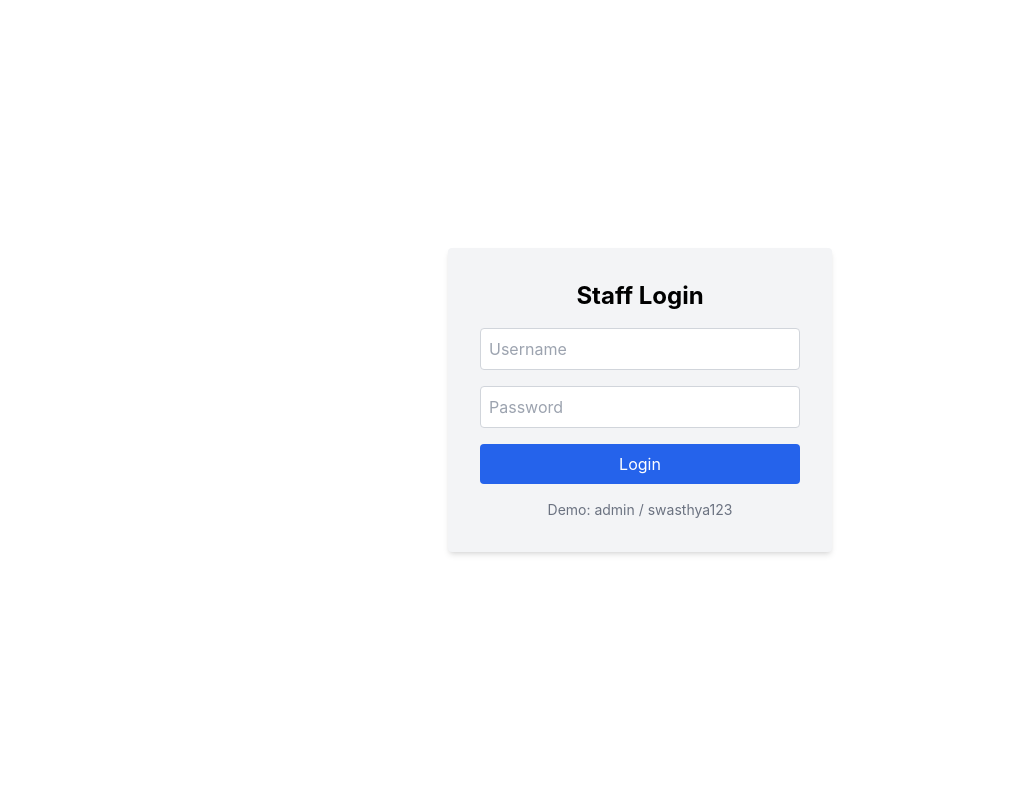
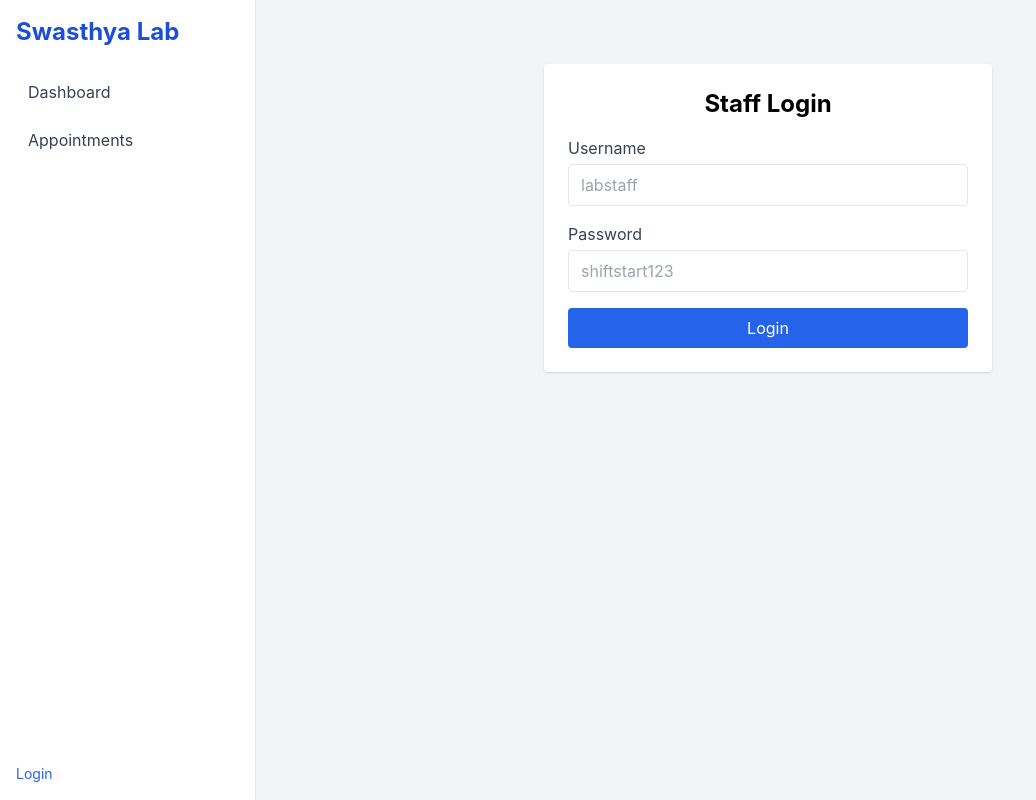
Before and after one commit to RIT-Hackathon/Laboratory-dashboard, a React (Vite) app in the folder lab-dashboard/: page /login in a window 1280 px wide. Shown: the whole page, without its empty margins (0-1036 px from the left). Built offline with nearby package versions, Linux system fonts and the light colour scheme.

Commit message:
Logging changes

```diff
--- a/lab-dashboard/package.json
+++ b/lab-dashboard/package.json
@@ -10,8 +10,10 @@
     "preview": "vite preview"
   },
   "dependencies": {
+    "@reduxjs/toolkit": "^2.6.1",
     "react": "^19.0.0",
     "react-dom": "^19.0.0",
+    "react-redux": "^9.2.0",
     "react-router-dom": "^7.3.0"
   },
   "devDependencies": {
--- a/lab-dashboard/src/App.jsx
+++ b/lab-dashboard/src/App.jsx
@@ -1,51 +1,50 @@
-import React, { useState } from 'react';
-import { BrowserRouter, Routes, Route } from 'react-router-dom';
-import Home from './pages/Home';
-// import LoginPage from './pages/LoginPage
-import AppointmentsPage from './pages/appointments/AppointmentsPage';
-import DashboardLayout from './components/layout/DashboardLayout';
-import AuthLayout from './components/layout/AuthLayout';
-import StaffPage from './pages/staff/StaffList';
-import PatientsPage from './pages/patients/PatientsPage';
-import LoginPage from './pages/LoginPage';
+import React, { useState, useEffect } from 'react';
+import { BrowserRouter as Router, Routes, Route, Navigate } from 'react-router-dom';
+import DashboardPage from '../src/pages/dashboard/DashboardPage';
+import AppointmentsPage from '../src/pages/appointments/AppointmentsPage';
+import StaffPage from '../src/pages/staff/StaffList';
+import PatientsPage from '../src/pages/patients/PatientsPage';
+import LoginPage from '../src/pages/LoginPage';
+import Sidebar from './components/layout/Sidebar';
+
 
 const App = () => {
   const [isLoggedIn, setIsLoggedIn] = useState(false);
 
   const handleLogin = (username, password) => {
-    console.log('Attempted Login:', { username, password });
-
-    if (username === 'admin' && password === 'swasthya123') {
-      console.log('Login successful!');
+    if (username === 'labstaff' && password === 'shiftstart123') {
       setIsLoggedIn(true);
     } else {
-      alert('Invalid credentials!');
-      console.log('Login failed!');
+      alert('Invalid credentials');
     }
   };
 
+  const handleLogout = () => {
+    setIsLoggedIn(false);
+  };
+
   return (
-    <div className="min-h-screen bg-gray-100">
-      {isLoggedIn ? (
-        <BrowserRouter>
+    <Router>
+      <div className="flex h-screen">
+        <Sidebar isLoggedIn={isLoggedIn} onLogout={handleLogout} />
+        <div className="flex-1 overflow-y-auto bg-gray-100 p-6">
           <Routes>
-            {/* Routes that use Dashboard Layout (after login) */}
-            <Route element={<DashboardLayout />}>
-              <Route path="/" element={<Home />} />
-              <Route path="/appointments" element={<AppointmentsPage />} />
-              <Route path="/staff" element={<StaffPage />} />
-              <Route path="/patients" element={<PatientsPage />} />
-              {/* Add more dashboard-protected routes here */}
-            </Route>
-
-            {/* Optional: 404 Not Found route */}
-            <Route path="*" element={<div className="text-center mt-10 text-xl font-semibold">404 - Page Not Found</div>} />
+            <Route path="/" element={<DashboardPage />} />
+            <Route path="/appointments" element={<AppointmentsPage />} />
+            <Route
+              path="/staff"
+              element={isLoggedIn ? <StaffPage /> : <Navigate to="/login" replace />}
+            />
+            <Route
+              path="/patients"
+              element={isLoggedIn ? <PatientsPage /> : <Navigate to="/login" replace />}
+            />
+            <Route path="/login" element={<LoginPage onLogin={handleLogin} />} />
+            <Route path="*" element={<Navigate to="/" replace />} />
           </Routes>
-        </BrowserRouter>
-      ) : (
-        <LoginPage onLogin={handleLogin} />
-      )}
-    </div>
+        </div>
+      </div>
+    </Router>
   );
 };
 
--- a/lab-dashboard/src/components/layout/Sidebar.jsx
+++ b/lab-dashboard/src/components/layout/Sidebar.jsx
@@ -1,33 +1,67 @@
 import React from 'react';
-import { Link, useLocation } from 'react-router-dom';
+import { Link, useLocation, useNavigate } from 'react-router-dom';
 
-const navItems = [
-  { name: 'Dashboard', path: '/' },
-  { name: 'Appointments', path: '/appointments' },
-  { name: 'Staff', path: '/staff' },
-  { name: 'Patients', path: '/patients' }
-];
+const Sidebar = ({ isLoggedIn, onLogout }) => {
+  const location = useLocation();
+  const navigate = useNavigate();
+  const activeClass = 'bg-blue-500 text-white rounded px-3 py-2';
+  const normalClass = 'text-gray-700 px-3 py-2 rounded hover:bg-blue-100';
 
-const Sidebar = () => {
-  const { pathname } = useLocation();
+  const handleLoginRedirect = () => {
+    navigate('/login');
+  };
 
   return (
-    <aside className="w-64 bg-white h-screen shadow-md p-4">
-      <h2 className="text-2xl font-bold mb-6 text-primary">Swasthya Lab</h2>
-      <nav>
-        {navItems.map(item => (
+    <div className="w-64 bg-white border-r h-full flex flex-col p-4 justify-between">
+      <div>
+        <h1 className="text-2xl font-bold text-blue-700 mb-6">Swasthya Lab</h1>
+        <nav className="flex flex-col space-y-2">
+          <Link to="/" className={location.pathname === '/' ? activeClass : normalClass}>
+            Dashboard
+          </Link>
           <Link
-            key={item.name}
-            to={item.path}
-            className={`block px-4 py-2 rounded mb-2 ${
-              pathname === item.path ? 'bg-primary text-white' : 'text-gray-700 hover:bg-gray-200'
-            }`}
+            to="/appointments"
+            className={location.pathname === '/appointments' ? activeClass : normalClass}
           >
-            {item.name}
+            Appointments
           </Link>
-        ))}
-      </nav>
-    </aside>
+          {isLoggedIn && (
+            <>
+              <Link
+                to="/staff"
+                className={location.pathname === '/staff' ? activeClass : normalClass}
+              >
+                Staff
+              </Link>
+              <Link
+                to="/patients"
+                className={location.pathname === '/patients' ? activeClass : normalClass}
+              >
+                Patients
+              </Link>
+            </>
+          )}
+        </nav>
+      </div>
+
+      <div className="text-sm text-gray-500 mt-4">
+        {isLoggedIn ? (
+          <button
+            onClick={onLogout}
+            className="text-red-500 hover:underline mt-4 block"
+          >
+            Logout
+          </button>
+        ) : (
+          <button
+            onClick={handleLoginRedirect}
+            className="text-blue-600 hover:underline mt-4 block"
+          >
+            Login
+          </button>
+        )}
+      </div>
+    </div>
   );
 };
 
--- a/lab-dashboard/src/pages/LoginPage.jsx
+++ b/lab-dashboard/src/pages/LoginPage.jsx
@@ -1,48 +1,51 @@
 import React, { useState } from 'react';
+import { useNavigate } from 'react-router-dom';
 
 const LoginPage = ({ onLogin }) => {
   const [username, setUsername] = useState('');
   const [password, setPassword] = useState('');
+  const navigate = useNavigate();
 
   const handleSubmit = (e) => {
     e.preventDefault();
     onLogin(username, password);
+    if (username === 'labstaff' && password === 'shiftstart123') {
+      navigate('/staff'); // Redirect to Staff page after login
+    }
   };
 
   return (
-    <div className="flex items-center justify-center h-screen bg-white">
-      <form
-        onSubmit={handleSubmit}
-        className="bg-gray-100 p-8 rounded shadow-md w-full max-w-sm space-y-4"
-      >
-        <h2 className="text-2xl font-bold text-center">Staff Login</h2>
-
+    <div className="max-w-md mx-auto bg-white p-6 rounded shadow mt-10">
+      <h2 className="text-2xl font-bold mb-4 text-center">Staff Login</h2>
+      <form onSubmit={handleSubmit} className="space-y-4">
+        <div>
+          <label className="block mb-1 text-gray-700">Username</label>
           <input
             type="text"
-          placeholder="Username"
             value={username}
             onChange={(e) => setUsername(e.target.value)}
-          className="w-full p-2 border border-gray-300 rounded"
+            className="w-full border px-3 py-2 rounded"
+            placeholder="labstaff"
+            required
           />
-
+        </div>
+        <div>
+          <label className="block mb-1 text-gray-700">Password</label>
           <input
             type="password"
-          placeholder="Password"
             value={password}
             onChange={(e) => setPassword(e.target.value)}
-          className="w-full p-2 border border-gray-300 rounded"
+            className="w-full border px-3 py-2 rounded"
+            placeholder="shiftstart123"
+            required
           />
-
+        </div>
         <button
           type="submit"
-          className="w-full bg-blue-600 text-white p-2 rounded hover:bg-blue-700"
+          className="w-full bg-blue-600 text-white py-2 rounded hover:bg-blue-700"
         >
           Login
         </button>
-
-        <p className="text-sm text-gray-500 text-center">
-          Demo: admin / swasthya123
-        </p>
       </form>
     </div>
   );
```
Also changed, not shown: 1 other file (tests, documents, lock files or other folders). Lines whose indentation alone changed are shown as unchanged.
